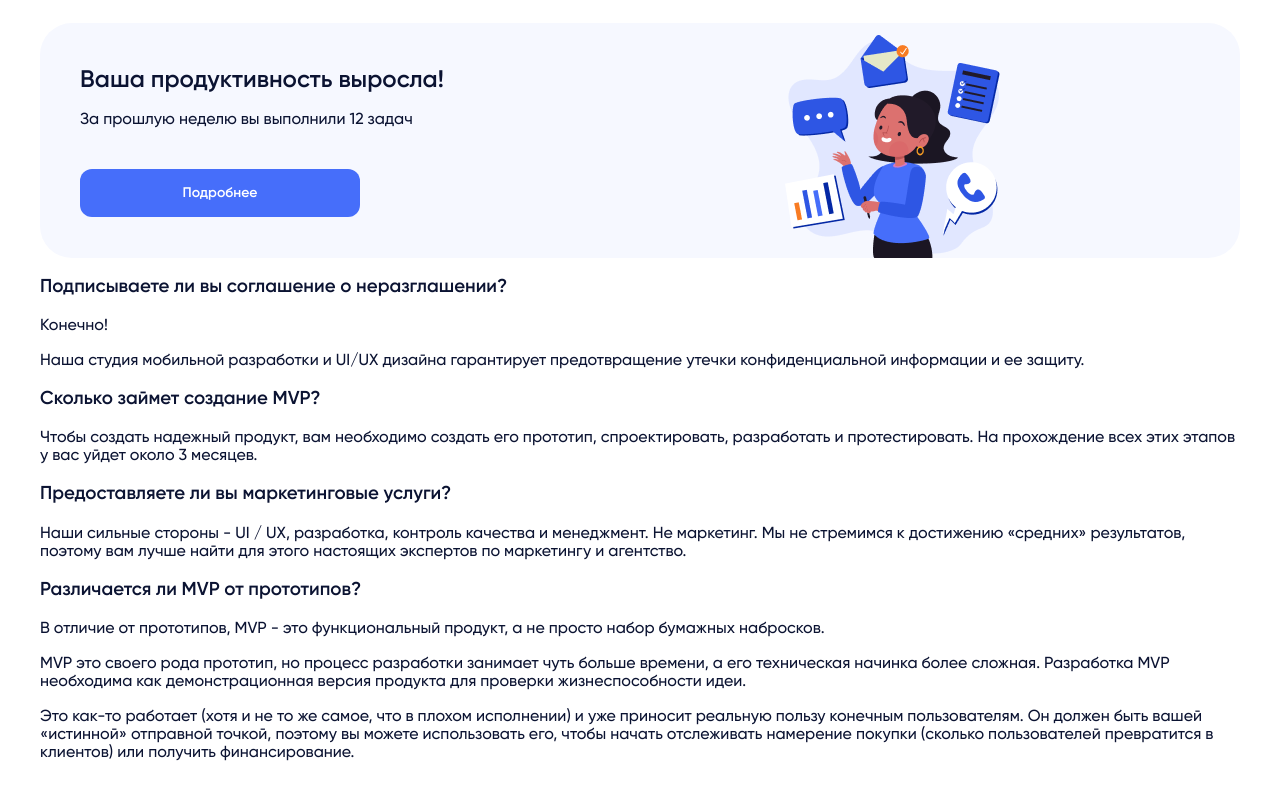
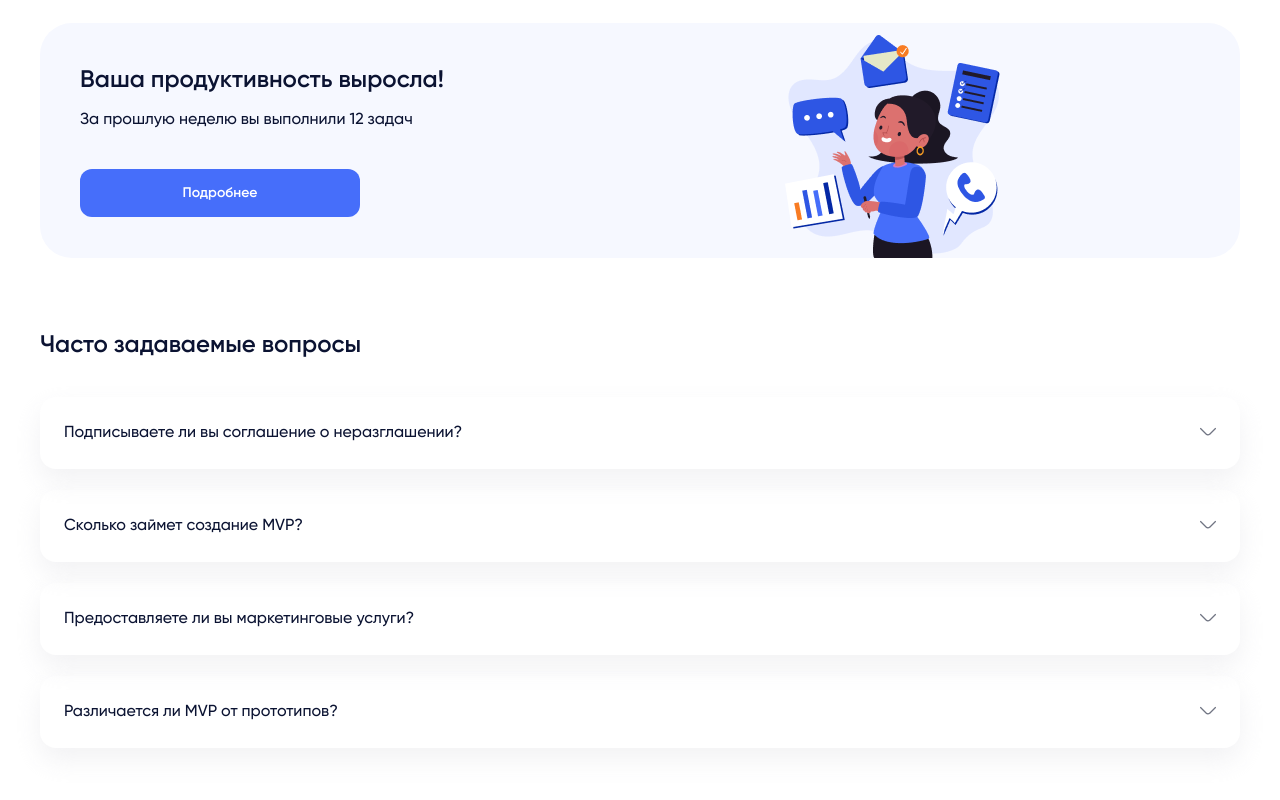
Before and after one commit to SenpaiSun/purrweb-test-second, a React (Vite) app: page / in a window 1280 px wide. Shown: the part 304-1104 px from the top of the page. Before the commit the page ends 1083 px from the top, so only its background shows below. Built offline with nearby package versions, Linux system fonts and the light colour scheme.

Commit message:
feature/completed main page

```diff
--- a/src/components/Profile/Profile.css
+++ b/src/components/Profile/Profile.css
@@ -131,3 +131,59 @@
 .profile__productivity-image {
   margin-top: 11px;
 }
+
+.profile__faq {
+  margin-top: 72px;
+  margin-bottom: 60px;
+}
+
+.profile__container-faq {
+  display: flex;
+  flex-direction: column;
+  gap: 21px;
+  padding: 0;
+}
+
+.profile__container-faq-item {
+  box-shadow: 0px 12px 26px 0px #E8E9EC91;
+  list-style: none;
+  padding: 0;
+  cursor: pointer;
+  border-radius: 16px;
+  background-image: url(../../image/Vector-disabled.png);
+  background-repeat: no-repeat;
+  background-position:  98% 30px;
+}
+
+.profile__container-faq-item-active {
+  background-image: url(../../image/Vector-active.png);
+}
+
+
+.profile__faq-title {
+  font-size: 16px;
+  font-weight: 500;
+  line-height: 1.5;
+  margin: 24px 0 24px 24px;
+  max-width: 700px;
+}
+
+.profile__faq-text {
+  font-size: 14px;
+  font-weight: 400;
+  line-height: 1.3;
+  margin: 0 0 24px 24px;
+  max-width: 700px;
+  display: none;
+}
+
+.profile__faq-text-active{
+  display: block;
+}
+
+.profile__faq-title-main {
+  font-size: 24px;
+  font-weight: 600;
+  line-height: 1.3;
+  margin: 0 0 36px;
+}
--- a/src/components/Profile/Profile.tsx
+++ b/src/components/Profile/Profile.tsx
@@ -4,6 +4,22 @@ import { Link } from 'react-router-dom'
 import Productivity from '../../image/g10.png'
 
 export default function Profile() {
+  const openAccordeon = (e: React.MouseEvent<HTMLLIElement>) => {
+    const currentItem = e.currentTarget
+    // Проверка активности аккордеона
+    const isActive = currentItem.classList.contains('profile__container-faq-item-active')
+    // Закрытие активных аккордеонов
+    document.querySelectorAll('.profile__container-faq-item-active').forEach((item) => item.classList.remove('profile__container-faq-item-active'))
+    document.querySelectorAll('.profile__faq-text-active').forEach((item) => item.classList.remove('profile__faq-text-active'))
+    // Условие активности для аккордеона
+    if (!isActive) {
+      currentItem.classList.add('profile__container-faq-item-active')
+      const items: NodeListOf<HTMLElement> = currentItem.querySelectorAll('.profile__faq-text')
+      items.forEach((item) => {
+        item.classList.add('profile__faq-text-active')
+      })
+    }
+  }
   return (
     <main className='profile'>
       <section className='profile__container-info'>
@@ -45,28 +61,32 @@ export default function Profile() {
           <img src={Productivity} alt='' className='profile__productivity-image' />
         </div>
       </section>
-      <section>
-        <div>
-          <div>
-            <h3>Подписываете ли вы соглашение о неразглашении?</h3>
-            <p>Конечно!</p>
-            <p>Наша студия мобильной разработки и UI/UX дизайна гарантирует предотвращение утечки конфиденциальной информации и ее защиту.</p>
-          </div>
-          <div>
-            <h3>Сколько займет создание MVP?</h3>
-            <p>Чтобы создать надежный продукт, вам необходимо создать его прототип, спроектировать, разработать и протестировать. На прохождение всех этих этапов у вас уйдет около 3 месяцев.</p>
-          </div>
-          <div>
-            <h3>Предоставляете ли вы маркетинговые услуги?</h3>
-            <p>Наши сильные стороны - UI / UX, разработка, контроль качества и менеджмент. Не маркетинг. Мы не стремимся к достижению «средних» результатов, поэтому вам лучше найти для этого настоящих экспертов по маркетингу и агентство.</p>
-          </div>
-          <div>
-            <h3>Различается ли MVP от прототипов?</h3>
-            <p>В отличие от прототипов, MVP - это функциональный продукт, а не просто набор бумажных набросков.</p>
-            <p>MVP это своего рода прототип, но процесс разработки занимает чуть больше времени, а его техническая начинка более сложная. Разработка MVP необходима как демонстрационная версия продукта для проверки жизнеспособности идеи.</p>
-            <p>Это как-то работает (хотя и не то же самое, что в плохом исполнении) и уже приносит реальную пользу конечным пользователям. Он должен быть вашей «истинной» отправной точкой, поэтому вы можете использовать его, чтобы начать отслеживать намерение покупки (сколько пользователей превратится в клиентов) или получить финансирование.</p>
-          </div>
-        </div>
+      <section className='profile__faq'>
+        <h2 className='profile__faq-title-main'>Часто задаваемые вопросы</h2>
+        <ul className='profile__container-faq'>
+          <li className='profile__container-faq-item' onClick={(e) => openAccordeon(e)}>
+            <h3 className='profile__faq-title'>Подписываете ли вы соглашение о неразглашении?</h3>
+            <p className='profile__faq-text'>Конечно!</p>
+            <p className='profile__faq-text'>Наша студия мобильной разработки и UI/UX дизайна гарантирует предотвращение утечки конфиденциальной информации и ее защиту.</p>
+          </li>
+          <li className='profile__container-faq-item' onClick={(e) => openAccordeon(e)}>
+            <h3 className='profile__faq-title'>Сколько займет создание MVP?</h3>
+            <p className='profile__faq-text'>Чтобы создать надежный продукт, вам необходимо создать его прототип, спроектировать, разработать и протестировать. На прохождение всех этих этапов у вас уйдет около 3 месяцев.</p>
+          </li>
+          <li className='profile__container-faq-item' onClick={(e) => openAccordeon(e)}>
+            <h3 className='profile__faq-title'>Предоставляете ли вы маркетинговые услуги?</h3>
+            <p className='profile__faq-text'>Наши сильные стороны - UI / UX, разработка, контроль качества и менеджмент. Не маркетинг. Мы не стремимся к достижению «средних» результатов, поэтому вам лучше найти для этого настоящих экспертов по маркетингу и агентство.</p>
+          </li>
+          <li className='profile__container-faq-item' onClick={(e) => openAccordeon(e)}>
+            <h3 className='profile__faq-title'>Различается ли MVP от прототипов?</h3>
+            <p className='profile__faq-text'>В отличие от прототипов, MVP - это функциональный продукт, а не просто набор бумажных набросков.</p>
+            <p className='profile__faq-text'>MVP это своего рода прототип, но процесс разработки занимает чуть больше времени, а его техническая начинка более сложная. Разработка MVP необходима как демонстрационная версия продукта для проверки жизнеспособности идеи.</p>
+            <p className='profile__faq-text'>
+              Это как-то работает (хотя и не то же самое, что в плохом исполнении) и уже приносит реальную пользу конечным пользователям. Он должен быть вашей «истинной» отправной точкой, поэтому вы можете использовать его, чтобы начать отслеживать намерение покупки (сколько пользователей
+              превратится в клиентов) или получить финансирование.
+            </p>
+          </li>
+        </ul>
       </section>
     </main>
   )
```
Also changed, not shown: src/image/Vector-active.png (added), src/image/Vector-disabled.png (added).
